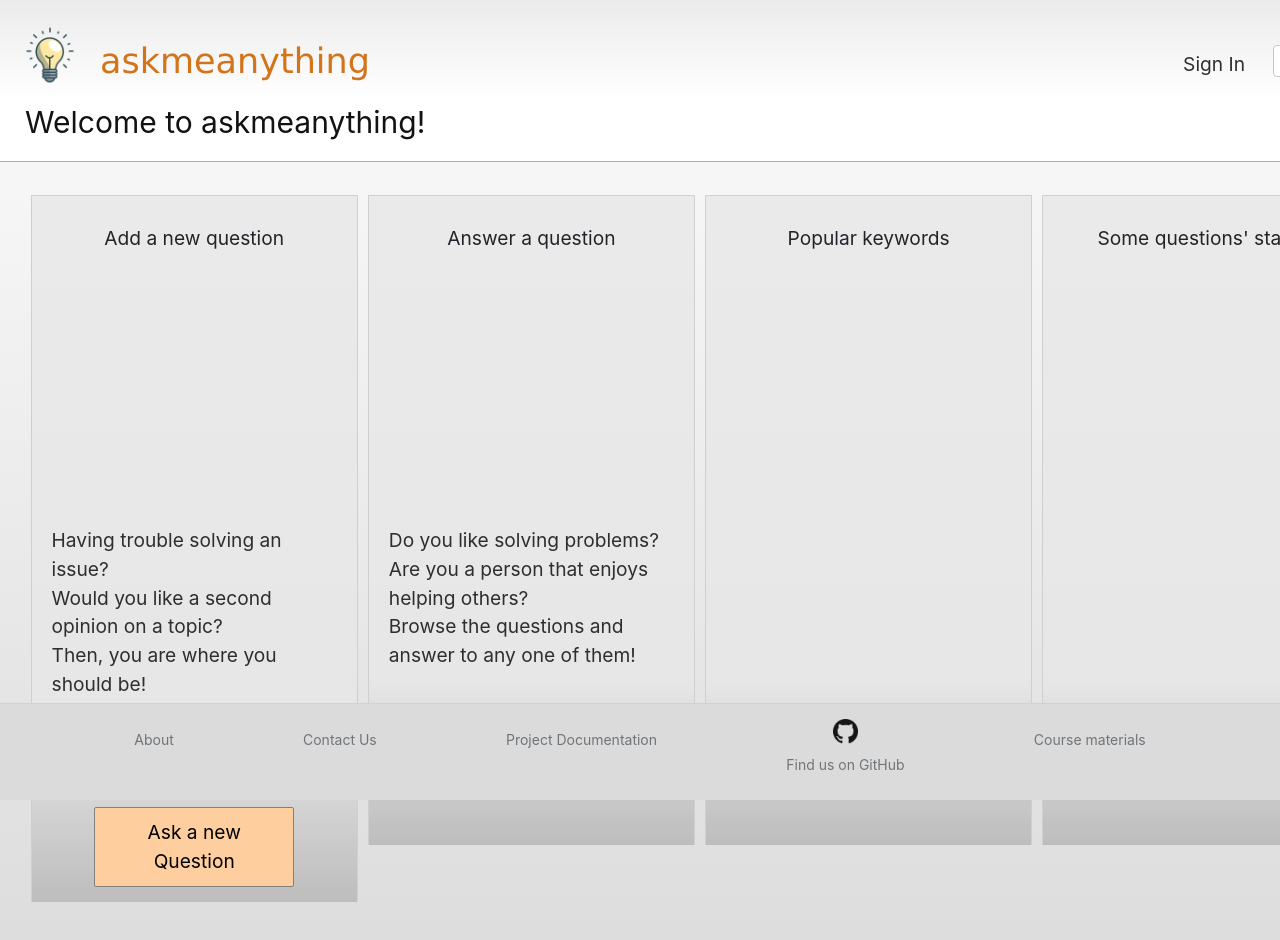
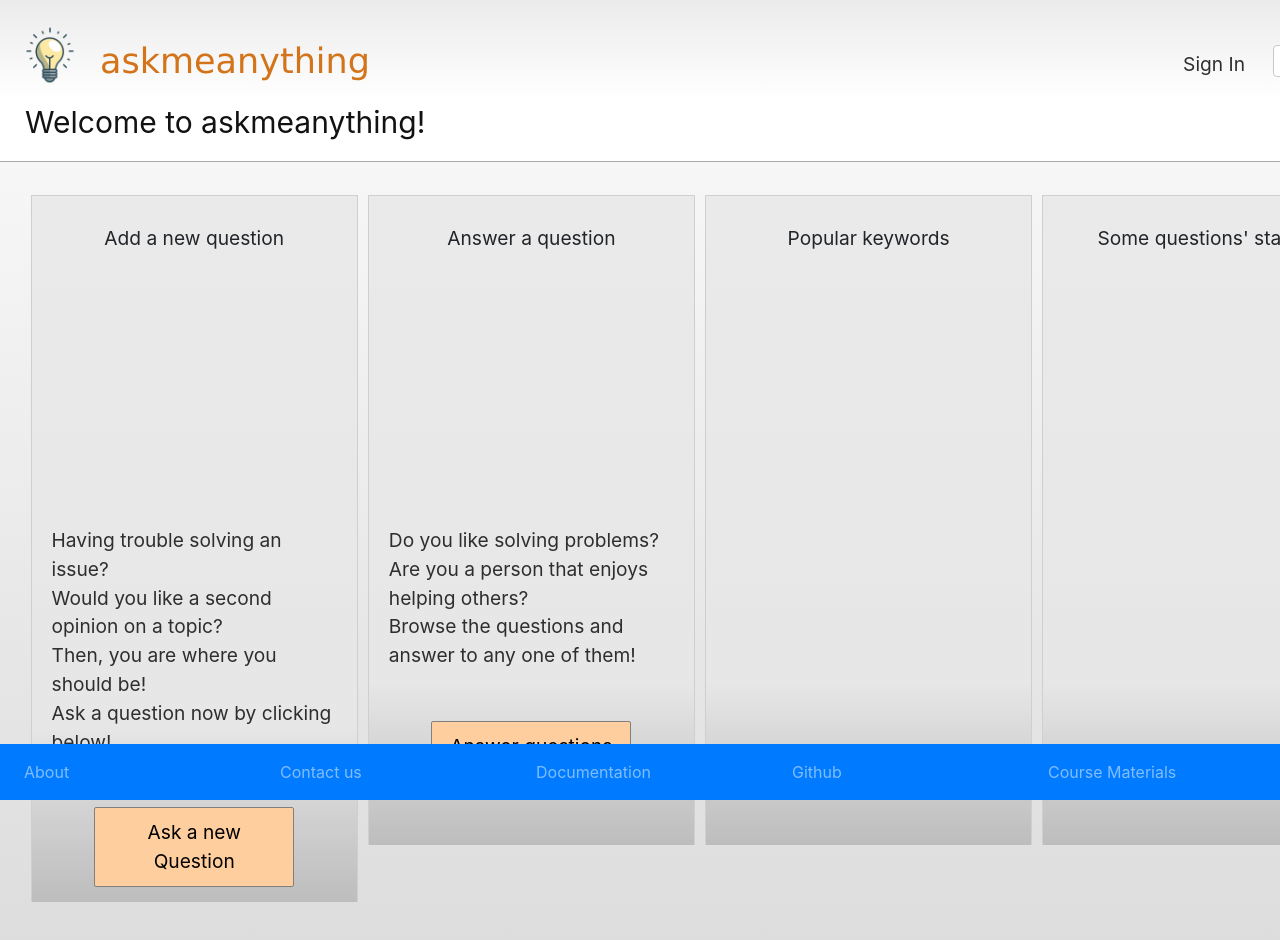
Before and after one commit to thanoskaravangelis/askmeanything, a React (Create React App) app in the folder frontend/: page / in a window 1280 px wide. Shown: the top 940 px of the page. Built offline with nearby package versions, Linux system fonts and the light colour scheme.

Commit message:
Update footers

```diff
--- a/frontend/src/Footer.js
+++ b/frontend/src/Footer.js
@@ -1,31 +1,32 @@
 import React from 'react';
 import './Footer.css';
-import gitlogo from './images/GitHub-Mark-64px.png';
+import Nav from 'react-bootstrap/Nav';
+import Navbar from 'react-bootstrap/Navbar';
 
-class Footer extends React.Component{
-    constructor(props){
-        super(props);
-        this.gitRedirect=this.gitRedirect.bind(this);
-    }
-
-    gitRedirect = (e) => {
-        window.location.href='https://github.com/thanoskaravangelis/saas-80';
-    }
-
-    render() {
-        return(
-            <div className="footer-container">
-                <a className="footer-link">About</a>
-                <a className="footer-link">Contact Us</a>
-                <a className="footer-link">Project Documentation</a>
-                <div className="git-find-us center-content">
-                    <img id="git-logo" src={gitlogo} height="25px" onClick={this.gitRedirect}/>
-                    <a className="footer-link" id="git-footer-link" href="https://github.com/thanoskaravangelis/saas-80">Find us on GitHub</a>
-                </div>
-                <a className="footer-link">Course materials</a>
-            </div>
-        );
-    }
+function Footer() {
+    return (
+        <Navbar bg="primary"
+                variant="dark"
+                expand="lg"
+                fixed='bottom'>
+            <Navbar.Toggle aria-controls="basic-navbar-nav" />
+            <Navbar.Collapse id="basic-navbar-nav">
+                <Nav className="mr-auto">
+                    <Nav.Link style={{'width': '20vw'}} href="/about">About</Nav.Link>
+                    <Nav.Link style={{'width': '20vw'}} href="/contact">Contact us</Nav.Link>
+                    <Nav.Link style={{'width': '20vw'}} href="/">Documentation</Nav.Link>
+                    <Nav.Link style={{'width': '20vw'}} href="https://github.com/thanoskaravangelis/saas-80"
+                            rel='noopener noreferrer' target='_blank'>
+                        Github
+                    </Nav.Link>
+                    <Nav.Link style={{'width': '20vw'}} href="https://courses.pclab.ece.ntua.gr/course/view.php?id=34"
+                            rel='noopener noreferrer' target='_blank'>
+                        Course Materials
+                    </Nav.Link>
+                    </Nav>
+            </Navbar.Collapse>
+        </Navbar>
+    )
 }
 
 export default Footer;
```
